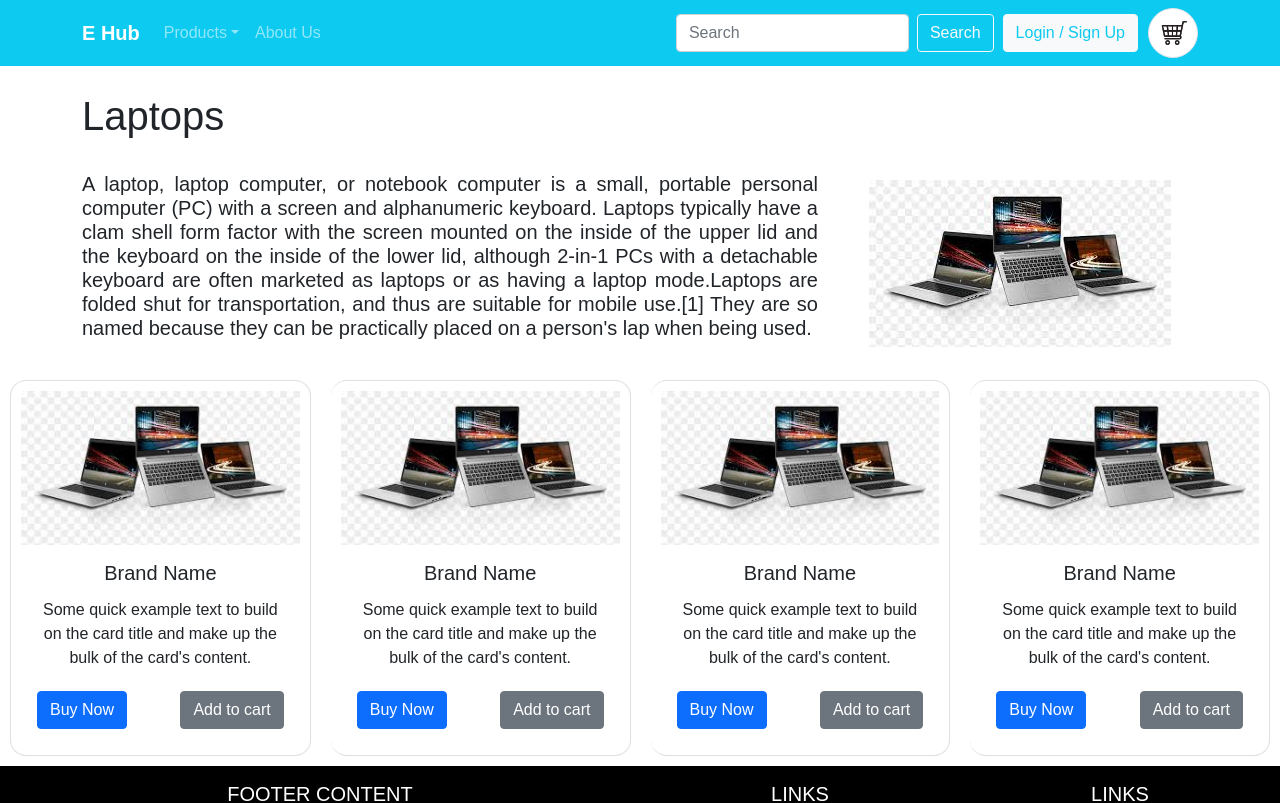
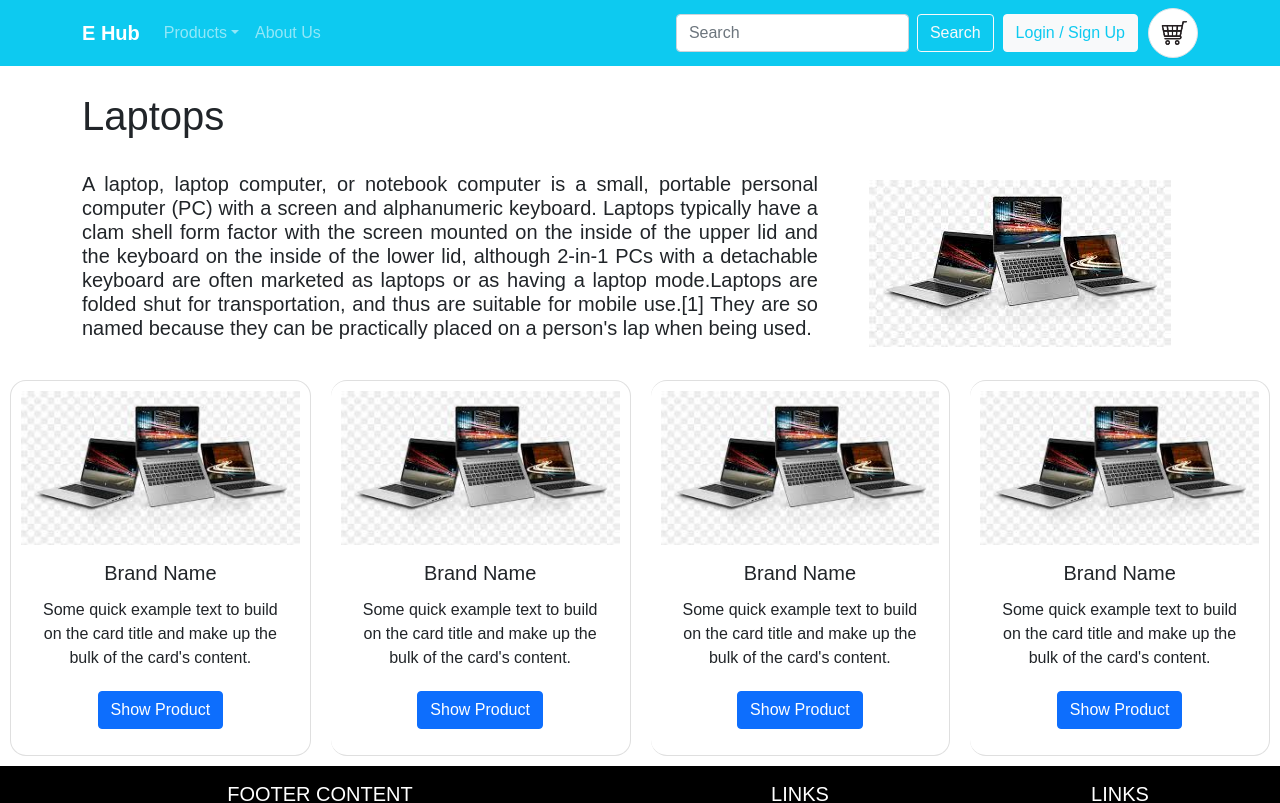
Before and after one commit to anisha1607/E-Hub, a React (Create React App) app in the folder frontend/: page /producttype in a window 1280 px wide. Shown: the top 803 px of the page. Built offline with nearby package versions, Linux system fonts and the light colour scheme.

Commit message:
added product page

```diff
--- a/frontend/src/App.js
+++ b/frontend/src/App.js
@@ -5,6 +5,7 @@ import Login from './components/login'
 import Register from './components/register'
 import Cart from './components/cart'
 import Producttype from './components/producttype'
+import Product from './components/product'
 
 function App() {
   return (
@@ -16,6 +17,7 @@ function App() {
           <Route path="cart" element={ <Cart/> } />
           <Route path="login" element={ <Login/> } />
           <Route path="producttype" element={ <Producttype/>} />
+          <Route path="product" element={ <Product/>} />
         </Routes>
       </Router>
     </div>
--- a/frontend/src/components/producttype.js
+++ b/frontend/src/components/producttype.js
@@ -1,7 +1,7 @@
 import React from 'react'
 import Navbar from './navbar'
 import Footer from './footer'
-import { Button,Container, Row, Col, Image, Card, CardGroup } from 'react-bootstrap'
+import { Button, Container, Row, Col, Image, Card, CardGroup } from 'react-bootstrap'
 import 'bootstrap/dist/css/bootstrap.min.css';
 import laptop from '../images/laptop.jfif'
 function producttype() {
@@ -24,160 +24,60 @@ function producttype() {
           </Col>
         </Row>
       </Container>
-      {/* <Container>
-        <Row>
-          <Col>
-            <Row xs={1} md={2} className="g-4">
-              <Col>
-                  <Card style={{"margin":"2%"}}>
+      <CardGroup>
+        <Card onClick={''} style={{ width: "inherit", margin: "10px", padding: "10px", borderRadius: "16px", display: "flex" }}>
           <Card.Img variant="top" src={laptop} />
-                    <Card.Body>
-                      <Card.Title>Card title</Card.Title>
-                      <Card.Text>
-                        This is a longer card with supporting text below as a natural
-                        lead-in to additional content. This content is a little bit longer.
-                      </Card.Text>
-                    </Card.Body>
-                  </Card>
-                </Col>
-                <Col>
-                  <Card style={{"margin":"2%"}}>
-                    <Card.Img variant="top" src={laptop} />
-                    <Card.Body>
-                      <Card.Title>Card title</Card.Title>
-                      <Card.Text>
-                        This is a longer card with supporting text below as a natural
-                        lead-in to additional content. This content is a little bit longer.
-                      </Card.Text>
-                    </Card.Body>
-                  </Card>
-                </Col>
-            </Row>
-            <Row xs={1} md={2} className="g-4">
-              <Col>
-                  <Card style={{"margin":"2%","marginBottom":"4%"}}>
-                    <Card.Img variant="top" src={laptop} />
-                    <Card.Body>
-                      <Card.Title>Card title</Card.Title>
-                      <Card.Text>
-                        This is a longer card with supporting text below as a natural
-                        lead-in to additional content. This content is a little bit longer.
-                      </Card.Text>
-                    </Card.Body>
-                  </Card>
-                </Col>
-                <Col>
-                  <Card style={{"margin":"2%","marginBottom":"4%"}}>
-                    <Card.Img variant="top"  src={laptop} />
-                    <Card.Body>
-                      <Card.Title>Card title</Card.Title>
-                      <Card.Text>
-                        This is a longer card with supporting text below as a natural
-                        lead-in to additional content. This content is a little bit longer.
-                      </Card.Text>
-                    </Card.Body>
-                  </Card>
-                </Col>
-            </Row>
-          </Col>
-        </Row>
-      </Container> */}
-      <CardGroup>
-        {/* <Card>
-          <Card.Img variant="top" src={laptop}/>
-          <Card.Body>
-            <Card.Title>Card title</Card.Title>
-            <Card.Text>
-              This is a wider card with supporting text below as a natural lead-in to
-              additional content. This content is a little bit longer.
-            </Card.Text>
-          </Card.Body>
-        </Card>
-        <Card>
-          <Card.Img variant="top" src={laptop} />
-          <Card.Body>
-            <Card.Title>Card title</Card.Title>
-            <Card.Text>
-              This card has supporting text below as a natural lead-in to additional
-              content.{' '}
-            </Card.Text>
-          </Card.Body>
-        </Card>
-        <Card>
-          <Card.Img variant="top" src={laptop} />
-          <Card.Body>
-            <Card.Title>Card title</Card.Title>
-            <Card.Text>
-              This is a wider card with supporting text below as a natural lead-in to
-              additional content. This card has even longer content than the first to
-              show that equal height action.
-            </Card.Text>
-          </Card.Body>
-        </Card>
-        <Card>
-          <Card.Img variant="top" src={laptop} />
-          <Card.Body>
-            <Card.Title>Card title</Card.Title>
-            <Card.Text>
-              This is a wider card with supporting text below as a natural lead-in to
-              additional content. This card has even longer content than the first to
-              show that equal height action.
-            </Card.Text>
-          </Card.Body>
-        </Card> */}
-        <Card style={{ width: "inherit",margin:"10px",padding: "10px",borderRadius: "16px",display:"flex"}}>
-                  <Card.Img variant="top" src={laptop} />
-                  <Card.Body style={{ height: "200px",display: "flex",flexDirection: "column",justifyContent: "space-between"}}>
+          <Card.Body style={{ height: "200px", display: "flex", flexDirection: "column", justifyContent: "space-between" }}>
             <Card.Title>Brand Name</Card.Title>
             <Card.Text>
               Some quick example text to build on the card title and make up the
               bulk of the card's content.
             </Card.Text>
-                    <div className="product-actions">
-                      <Button variant="primary">Buy Now</Button>
-                      <Button variant="secondary">Add to cart</Button>
+            <div className="text-center">
+              <Button href="product" variant="primary">Show Product</Button>
+              {/* <Button variant="secondary">Add to cart</Button> */}
             </div>
           </Card.Body>
         </Card>
-                <Card style={{ width: "inherit",margin:"10px",padding: "10px",borderRadius: "16px",display:"flex"}}>
+        <Card style={{ width: "inherit", margin: "10px", padding: "10px", borderRadius: "16px", display: "flex" }}>
           <Card.Img variant="top" src={laptop} />
-                  <Card.Body style={{ height: "200px",display: "flex",flexDirection: "column",justifyContent: "space-between"}}>
+          <Card.Body style={{ height: "200px", display: "flex", flexDirection: "column", justifyContent: "space-between" }}>
             <Card.Title>Brand Name</Card.Title>
             <Card.Text>
               Some quick example text to build on the card title and make up the
               bulk of the card's content.
             </Card.Text>
-                    <div className="product-actions">
-                      <Button variant="primary">Buy Now</Button>
-                      <Button variant="secondary">Add to cart</Button>
+            <div className="text-center">
+              <Button href="product" variant="primary">Show Product</Button>
+              {/* <Button variant="secondary">Add to cart</Button> */}
             </div>
           </Card.Body>
         </Card>
-                <Card style={{ width: "inherit",margin:"10px",padding: "10px",borderRadius: "16px",display:"flex"}}>
+        <Card style={{ width: "inherit", margin: "10px", padding: "10px", borderRadius: "16px", display: "flex" }}>
           <Card.Img variant="top" src={laptop} />
-                  <Card.Body style={{ height: "200px",display: "flex",flexDirection: "column",justifyContent: "space-between"}}>
+          <Card.Body style={{ height: "200px", display: "flex", flexDirection: "column", justifyContent: "space-between" }}>
             <Card.Title>Brand Name</Card.Title>
             <Card.Text>
               Some quick example text to build on the card title and make up the
               bulk of the card's content.
             </Card.Text>
-                    <div className="product-actions">
-                      <Button variant="primary">Buy Now</Button>
-                      <Button variant="secondary">Add to cart</Button>
+            <div className="text-center">
+              <Button href="product" variant="primary">Show Product</Button>
+              {/* <Button variant="secondary">Add to cart</Button> */}
             </div>
           </Card.Body>
         </Card>
-                <Card style={{ width: "inherit",margin:"10px",padding: "10px",borderRadius: "16px",display:"flex"}}>
+        <Card style={{ width: "inherit", margin: "10px", padding: "10px", borderRadius: "16px", display: "flex" }}>
           <Card.Img variant="top" src={laptop} />
-                  <Card.Body style={{ height: "200px",display: "flex",flexDirection: "column",justifyContent: "space-between"}}>
+          <Card.Body style={{ height: "200px", display: "flex", flexDirection: "column", justifyContent: "space-between" }}>
             <Card.Title>Brand Name</Card.Title>
             <Card.Text>
               Some quick example text to build on the card title and make up the
               bulk of the card's content.
             </Card.Text>
-                    <div className="product-actions">
-                      <Button variant="primary">Buy Now</Button>
-                      <Button variant="secondary">Add to cart</Button>
+            <div className="text-center">
+              <Button href="product" variant="primary">Show Product</Button>
+              {/* <Button variant="secondary">Add to cart</Button> */}
             </div>
           </Card.Body>
         </Card>
```
Also changed, not shown: frontend/src/components/product.js (added, +44 -0 lines). Lines whose indentation alone changed are shown as unchanged.
